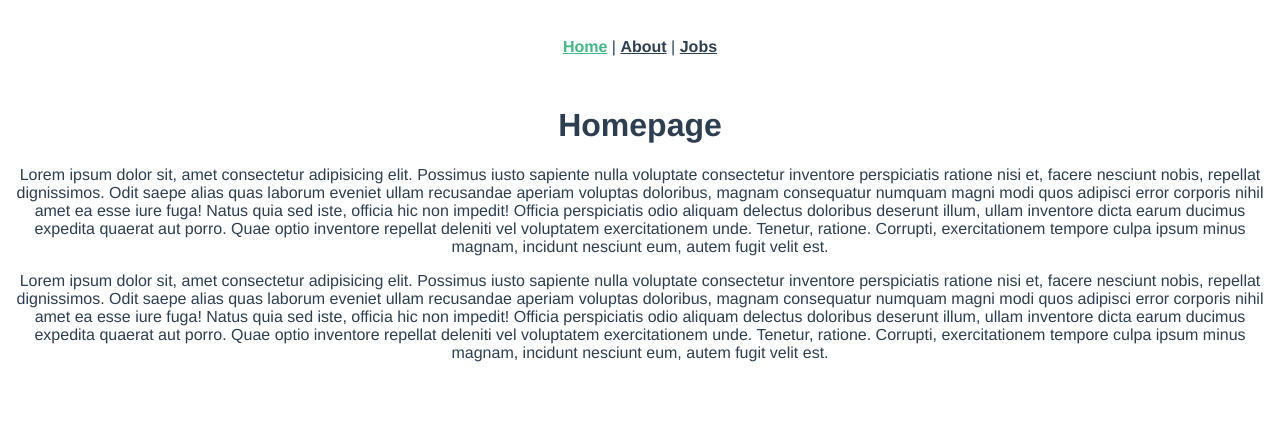
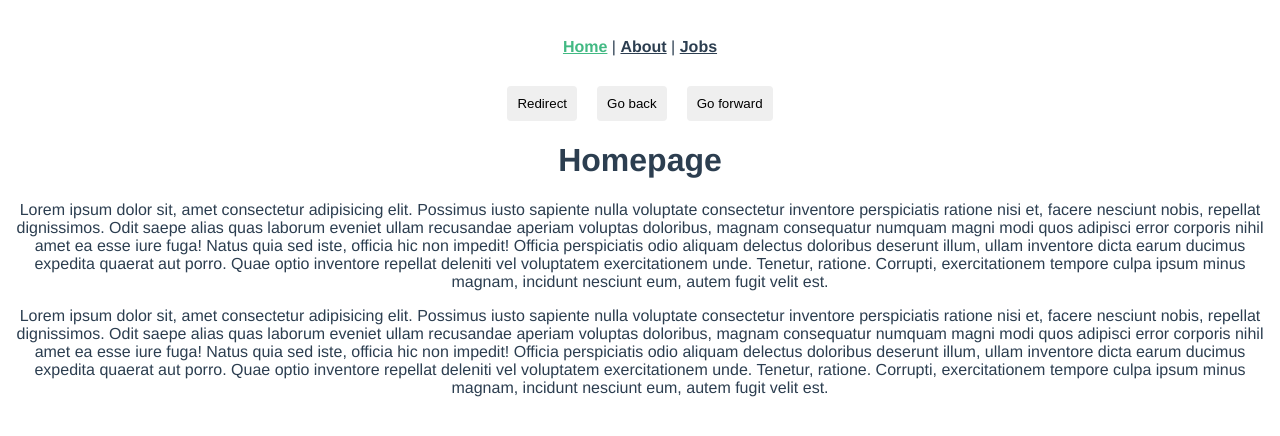
Before and after one commit to Kirill222/vue_router_basics, a Vue app: page / in a window 1280 px wide. Shown: the top 436 px of the page. Built offline with nearby package versions, Linux system fonts and the light colour scheme.

Commit message:
7 Programmatic navigation. Buttons BACK, FORWARD, REDIRECT

```diff
--- a/src/App.vue
+++ b/src/App.vue
@@ -4,8 +4,29 @@
     <router-link :to="{name: 'About'}">About</router-link> |
     <router-link :to="{name: 'Jobs'}">Jobs</router-link>
   </div>
+
+  <button @click="redirect">Redirect</button>
+  <button @click="back">Go back</button>
+  <button @click="forward">Go forward</button>
+
   <router-view/>
 </template>
+
+<script>
+export default {
+  methods: {
+    redirect() {
+      this.$router.push({name: 'Home'})
+    },
+    back() {
+      this.$router.go(-1)
+    },
+    forward() {
+      this.$router.go(-1)
+    },
+  }
+}
+</script>
 
 <style>
 #app {
@@ -28,4 +49,11 @@
 #nav a.router-link-exact-active {
   color: #42b983;
 }
+
+button {
+  margin: 0 10px;
+  padding: 10px;
+  border: none;
+  border-radius: 4px;
+}
 </style>
```
